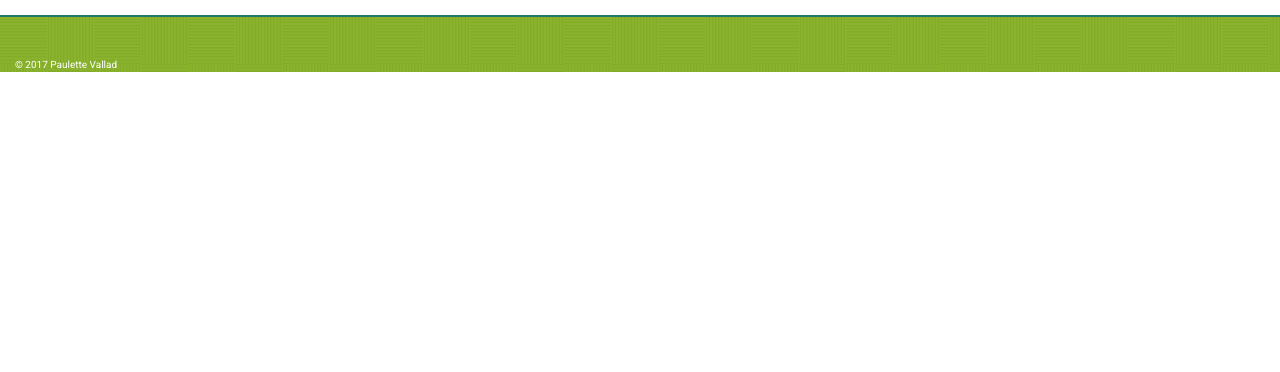
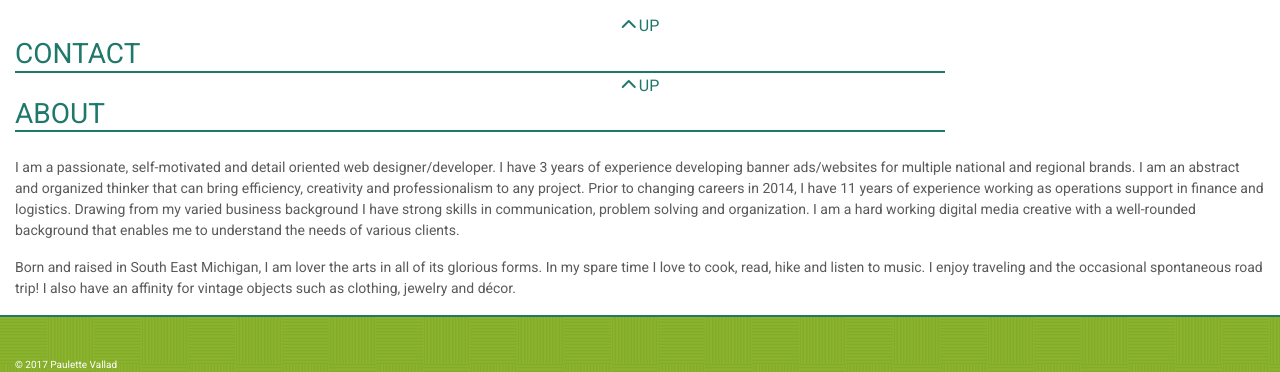
Before and after one commit to pauletteV/pauletteValladDotCom, a website: page src/index.html in a window 1280 px wide. Shown: the part 3374-3746 px from the top of the page. Before the commit the page ends 3446 px from the top, so only its background shows below. Drawn offline with nearby package versions, Linux system fonts and the light colour scheme; some packages are replaced by stand-ins of ours; a script that the page names is missing.

Commit message:
add about me section and top anchors

```diff
--- a/sass/main.scss
+++ b/sass/main.scss
@@ -69,6 +69,26 @@ body{
 	margin-top: 20px;
 }
 
+.top-link{
+	color: $teal;
+
+	a {
+		text-decoration: none;
+		display: block;
+	}
+
+	i {
+		color: $teal;
+	}
+
+	span{
+		margin-left: 2px;
+		font-family: $roboto;
+		font-weight: $normal-weight;
+	}
+
+}
+
 #resume-download a{
 		font-family: $roboto;
 		font-weight: $light-weight;
@@ -128,6 +148,19 @@ body{
 }
 
 
+#about-copy p{
+	font-family: $roboto;
+	font-weight: $normal-weight;
+	font-size: 14px;
+	margin-top: 25px;
+	color: $ninetyBlack;
+
+}
+
+#about-copy p:last-child{
+	margin-top: 0px;
+}
+
 #footer {
 
 	background-color: $green;
--- a/src/index.html
+++ b/src/index.html
@@ -44,12 +44,12 @@
       </div>
       <div class="row mobile-nav" id="contact-link">
         <div class="col-12">
-          <a href="#work">CONTACT</a>
+          <a href="#contact">CONTACT</a>
         </div>
       </div>
       <div class="row mobile-nav" id="about-link">
         <div class="col-12">
-          <a href="#work">ABOUT</a>
+          <a href="#about">ABOUT</a>
         </div>
       </div>
   </div><!-- end of mobile-header container -->
@@ -357,17 +357,45 @@
     </div>
   </div> <!-- end of work section -->
 
+<div class="container-fluid">
+    <div class="row">
+      <div class="col-4"></div>
+      <div class="col-4 text-center top-link"><a href=#logo-section><i class="fa fa-chevron-up" aria-hidden="true"><span clas="top-link-text">UP</span></i></a></div>
+       <div class="col-4"></div>
+    </div>
+</div><!-- end of top anchor -->
+
+
 <div id="contact" class="container-fluid">
     <div class="row">
-      <div class="col-12"></div>
+      <div class="col-9">
+        <div class="section-title"><h2>CONTACT</h2></div>
+      </div>
     </div>
-  </div><!-- end of contact -->
+</div><!-- end of contact -->
+
+<div class="container-fluid">
+    <div class="row">
+      <div class="col-4"></div>
+      <div class="col-4 text-center top-link"><a href=#logo-section><i class="fa fa-chevron-up" aria-hidden="true"><span clas="top-link-text">UP</span></i></a></div>
+       <div class="col-4"></div>
+    </div>
+</div><!-- end of top anchor -->
 
 <div id="about" class="container-fluid">
+     <div class="row">
+      <div class="col-9">
+        <div class="section-title"><h2>ABOUT</h2></div></div>
+    </div>
     <div class="row">
-      <div class="col-12"></div>
+      <div class="col-12" id="about-copy">
+        <p>I am a passionate, self-motivated and detail oriented web designer/developer. I have 3 years of experience developing banner ads/websites for multiple national and regional brands. I am an abstract and organized thinker that can bring efficiency, creativity and professionalism to any project. Prior to changing careers in 2014, I have 11 years of experience working as operations support in finance and logistics. Drawing from my varied business background I have strong skills in communication, problem solving and organization.  I am a hard working digital media creative with a well-rounded background that enables me to understand the needs of various clients.
+        </p>
+
+        <p>Born and raised in South East Michigan, I am lover the arts in all of its glorious forms. In my spare time I love to cook, read, hike and listen to music. I enjoy traveling and the occasional spontaneous road trip! I also have an affinity for vintage objects such as clothing, jewelry and décor.</p>
+      </div>
     </div>
-  </div><!-- end of about -->
+</div><!-- end of about -->
 
 
   <div id="footer" class="container-fluid">
```
Also changed, not shown: src/css/main.css.
